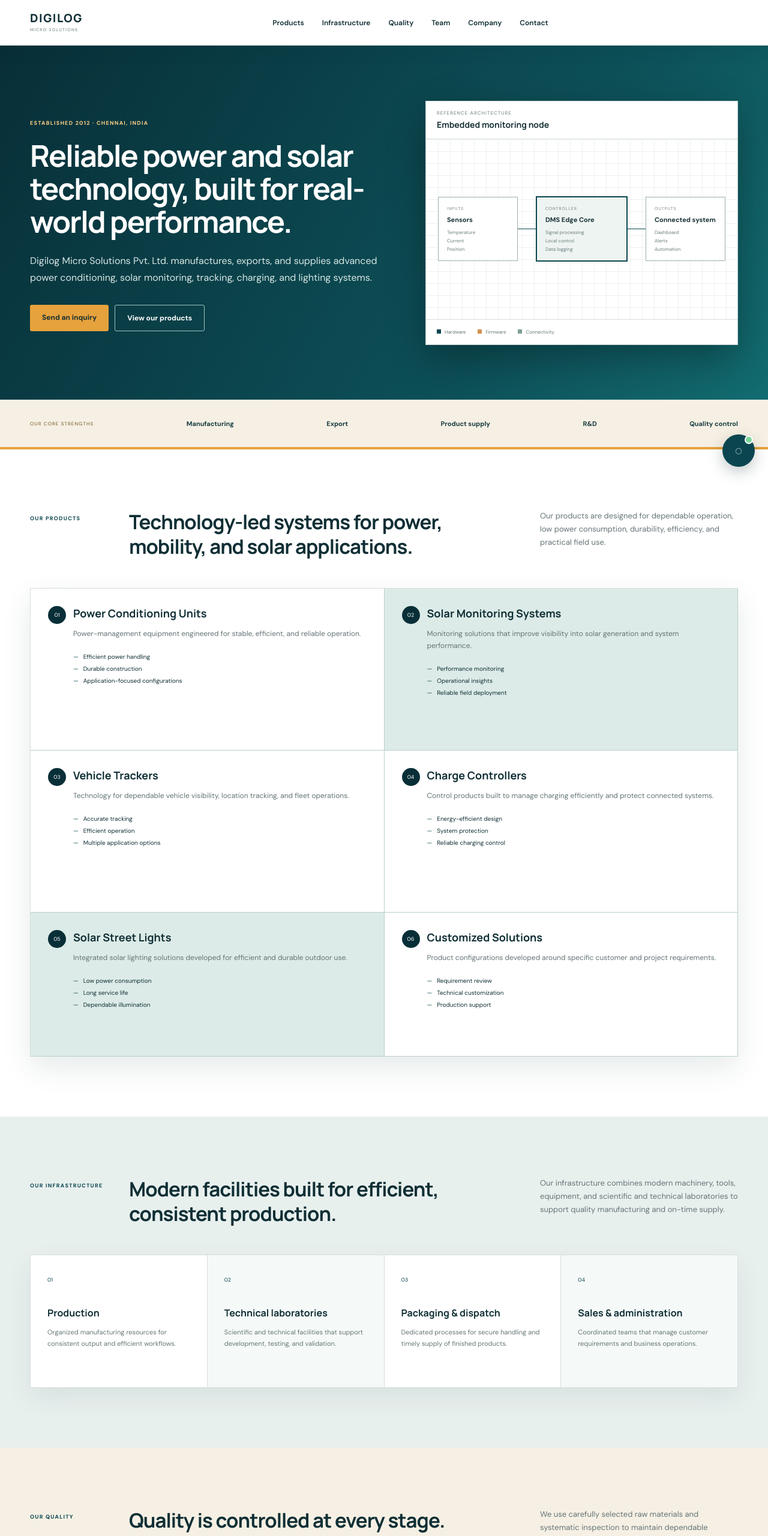
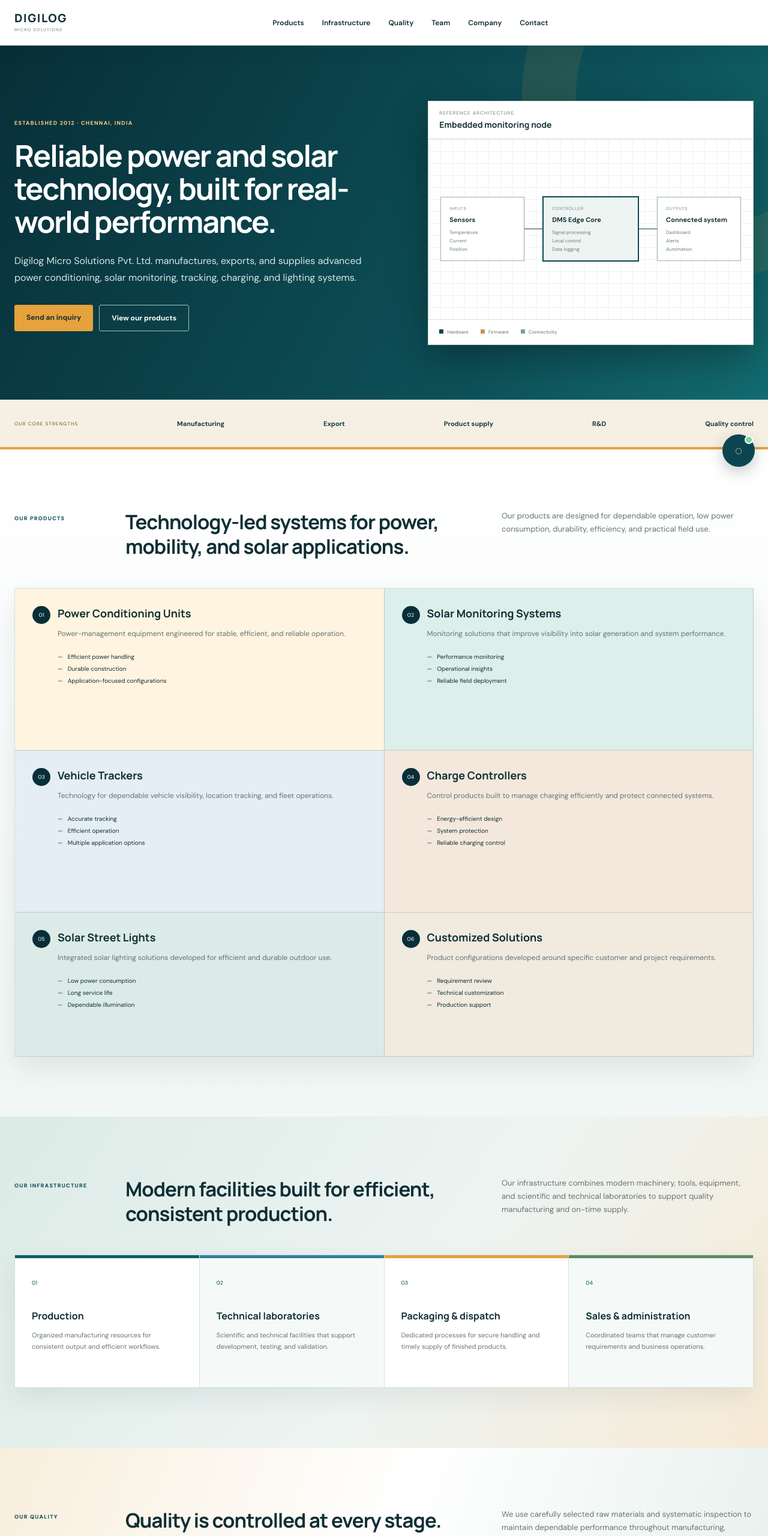
Before and after one commit to vishwajithbalachandran3-sudo/digilog-site, a plain HTML site: page index.html in a window 1280 px wide. Shown: the top 2560 px of the page at 60% size. Drawn offline with Linux system fonts and the light colour scheme.

Commit message:
Expand layout and enrich section colors

```diff
--- a/company-sections.css
+++ b/company-sections.css
@@ -59,3 +59,36 @@
 @media(max-width:600px){#products,#quality,#why-us{padding-inline:14px}.business-hero{background:var(--contrast-navy)}.utility{padding-inline:14px}.client-strip{border-bottom-width:3px}}
 .main-nav nav.open{top:75px}
 @media(max-width:600px){.main-nav nav.open{top:65px}}
+
+/* Wide, full-page layout */
+.business-site .container{width:min(calc(100% - 48px),1440px)}
+.main-nav{max-width:1440px}
+.hero-layout{grid-template-columns:minmax(0,1.05fr) minmax(480px,.95fr);gap:clamp(50px,7vw,120px)}
+.business-hero{position:relative;overflow:hidden}
+.business-hero:after{content:'';position:absolute;width:440px;height:440px;border:90px solid rgba(230,162,60,.1);border-radius:50%;right:-210px;top:-230px;pointer-events:none}
+.business-hero .container{position:relative;z-index:1}
+#products,#quality,#why-us{padding-inline:max(24px,calc((100vw - 1440px)/2))}
+.section-intro{grid-template-columns:150px minmax(340px,1fr) minmax(300px,420px)}
+#products{background:linear-gradient(180deg,#fff 0%,#f1f7f5 100%)}
+#products .service-list article:nth-child(1){background:#fff4df}
+#products .service-list article:nth-child(2){background:#dcefeb}
+#products .service-list article:nth-child(3){background:#e5edf5}
+#products .service-list article:nth-child(4){background:#f4e8dc}
+#products .service-list article:nth-child(5){background:#dcebe7}
+#products .service-list article:nth-child(6){background:#f0eadf}
+#infrastructure{background:linear-gradient(125deg,#dcebe7 0%,#edf4f2 55%,#f7ead5 100%)}
+#infrastructure .container{width:min(calc(100% - 48px),1440px)}
+.capability-grid article:nth-child(1){border-top:5px solid #0b5f67}
+.capability-grid article:nth-child(2){border-top:5px solid #337da0}
+.capability-grid article:nth-child(3){border-top:5px solid #e6a23c}
+.capability-grid article:nth-child(4){border-top:5px solid #5c8a63}
+#quality{background:linear-gradient(110deg,#f8eedc,#fff 48%,#e4efec)}
+.quality-layout>div:nth-child(2){border-top-color:#247a83}.quality-layout>div:nth-child(3){border-top-color:#507b58}
+.team-section{position:relative;overflow:hidden}.team-section:after{content:'';position:absolute;inset:auto -7% -70% auto;width:520px;height:520px;border-radius:50%;background:rgba(230,162,60,.08)}.team-section .container{position:relative;z-index:1;width:min(calc(100% - 48px),1440px)}
+#why-us{background:linear-gradient(180deg,#fff,#eaf3f0)}
+.why-grid span:nth-child(2),.why-grid span:nth-child(4),.why-grid span:nth-child(6){background:#fff2dc}
+.company-block .container,.contact-section .container,.business-footer .container{width:min(calc(100% - 48px),1440px)}
+.company-block{background:linear-gradient(105deg,var(--contrast-gold) 0 10px,#dceae6 10px 65%,#eef4df 100%)}
+.contact-section{background:linear-gradient(120deg,#062b33,#0b535b)}
+@media(max-width:900px){.business-site .container,.company-block .container,.contact-section .container,.business-footer .container,#infrastructure .container,.team-section .container{width:min(calc(100% - 32px),1440px)}.hero-layout{grid-template-columns:1fr}.section-intro{grid-template-columns:100px 1fr}}
+@media(max-width:600px){.business-site .container,.company-block .container,.contact-section .container,.business-footer .container,#infrastructure .container,.team-section .container{width:calc(100% - 28px)}#products,#quality,#why-us{padding-inline:14px}.section-intro{display:block}.business-hero:after{display:none}}
--- a/index.html
+++ b/index.html
@@ -11,7 +11,7 @@
   <link rel="preconnect" href="https://fonts.gstatic.com" crossorigin>
   <link href="https://fonts.googleapis.com/css2?family=DM+Sans:wght@400;500;600;700&family=Manrope:wght@600;700;800&display=swap" rel="stylesheet">
   <link rel="stylesheet" href="styles.css">
-  <link rel="stylesheet" href="company.css"><link rel="stylesheet" href="company-sections.css?v=3"><link rel="stylesheet" href="responsive-fixes.css?v=4">
+  <link rel="stylesheet" href="company.css"><link rel="stylesheet" href="company-sections.css?v=4"><link rel="stylesheet" href="responsive-fixes.css?v=4">
 <link rel="stylesheet" href="chat.css"></head>
 <body class="business-site">
   <header class="site-header">
```
